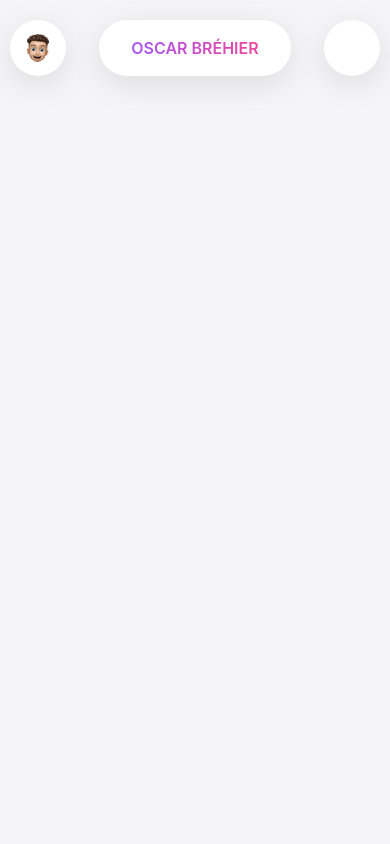
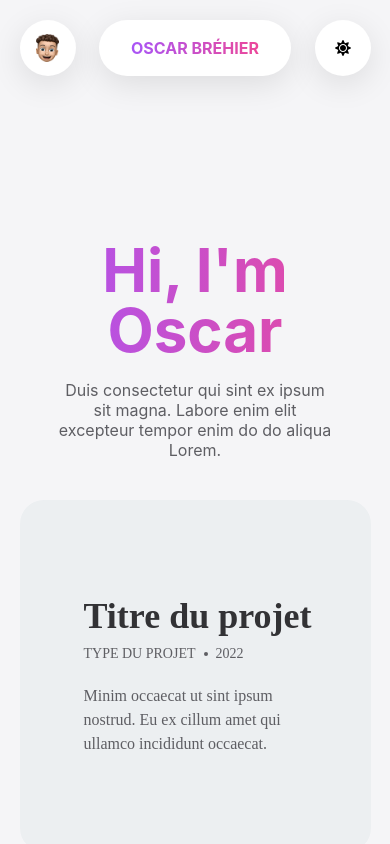
Before and after one commit to OscarBrehier/OscarBrehier-Website, a React (Create React App) app: page / in a window 390 px wide. Shown: the top 844 px of the page. Built offline with nearby package versions, Linux system fonts and the light colour scheme; a web font is replaced by a local one.

Commit message:
🎪 | Navbar, Project Container, Footer

```diff
--- a/src/App.js
+++ b/src/App.js
@@ -1,7 +1,7 @@
 import {useState} from 'react';
 import {BrowserRouter as Router, Routes, Route } from "react-router-dom";
 import {Acceuil, About} from './pages/index';
-import {Navbar} from './components/index';
+import {Navbar, Footer} from './components/index';
 
 const App = () => {
 
@@ -19,6 +19,8 @@ const App = () => {
                 <Route path="*" element={<div>404 - NOT FOUND</div>} />
             </Routes>
 
+            <Footer />
+
         </div>
 
       </div>
--- /dev/null
+++ b/src/components/Contact.js
@@ -0,0 +1,29 @@
+import {FaInstagram, FaDiscord} from 'react-icons/fa';
+import {AiFillGithub} from 'react-icons/ai';
+import {MdOutlineAlternateEmail} from 'react-icons/md';
+
+const Contact = () => {
+
+    const size = '1.8em';
+
+    return (
+
+        <div className="h-20 w-full mt-36 flex flex-col items-center justify-center space-y-20 ">
+            <div className="
+                md:w-[80%] w-full h-[inherit] bg-[#eceff1] rounded-3xl duration-700
+
+                sm:flex-row
+                flex items-center justify-center space-x-10
+            ">
+                <FaInstagram size={size}/>
+                <AiFillGithub size={size}/>
+                <FaDiscord size={size}/>
+                <MdOutlineAlternateEmail size={size}/>
+            </div>
+        </div>
+
+    );
+
+};
+
+export default Contact;
--- a/src/components/Elements/Container.js
+++ b/src/components/Elements/Container.js
@@ -10,7 +10,7 @@ const Container = ({children}) => {
                 2xl:w-[60%]
                 xl:w-[75%]
                 lg:w-[85%]
-                w-[95%]
+                w-[90%]
 
             ">
                 {children}
--- /dev/null
+++ b/src/components/Footer.js
@@ -0,0 +1,22 @@
+import {Container} from './index';
+
+const Footer = () => {
+
+    return (
+
+        <Container>
+            <div className="h-20 w-full flex justify-center">
+                <div className="
+                    md:w-[80%] w-full h-[inherit] bg-[#eceff1] rounded-tl-3xl rounded-tr-3xl
+                    flex items-center justify-center
+                ">
+                    <p className="text-[#5e5e63] text-sm">© 2022 Oscar Bréhier. MIT Licensed</p>
+                </div>
+            </div>
+        </Container>
+
+    );
+
+};
+
+export default Footer;
--- /dev/null
+++ b/src/components/Navigation/Button.js
@@ -0,0 +1,16 @@
+import {useState} from 'react';
+
+const Button = () => {
+
+
+    return (
+
+        <div className="w-56 h-12 mt-5 bg-[#FAFDFF] rounded-xl flex items-center justify-center" href='/'>
+            <p className="text-[#5e5e63] font-medium">Read more about this</p>
+        </div>
+
+    );
+
+};
+
+export default Button;
--- a/src/components/Navigation/Navbar.js
+++ b/src/components/Navigation/Navbar.js
@@ -1,4 +1,5 @@
 import {Container, Line} from '../index';
+import { FaMoon, FaSun } from 'react-icons/fa';
 import image from '../../assets/images/emojis/happy-f.png'
 
 const Navbar = () => {
@@ -15,11 +16,18 @@ const Navbar = () => {
                     </div>
                     <div className="h-[inherit] w-[100%] flex items-center justify-center">
                         <div className="h-14 w-48 bg-white rounded-full flex items-center justify-center shadow-[0_8px_32px_0_rgb(0,0,0,.10)] hover:cursor-pointer">
-                            <p className="uppercase font-semibold bg-clip-text bg-gradient-to-r from-purple-500 to-pink-500 text-transparent">Oscar Bréhier</p>
+                            <p className="uppercase font-bold bg-clip-text bg-gradient-to-r from-purple-500 to-pink-500 text-transparent">Oscar Bréhier</p>
                         </div>
                     </div>
-                    <div className="h-[inherit] w-auto flex items-center">
-                        <div className="h-14 w-14 bg-white rounded-full shadow-[0_8px_32px_0_rgb(0,0,0,.10)]"></div>
+                    <div className="h-[inherit] w-auto flex items-center cursor-pointer">
+                        <div className="h-14 w-14 bg-white rounded-full shadow-[0_8px_32px_0_rgb(0,0,0,.10)] flex items-center justify-center">
+                            {/* <div className="h-4 w-6 flex flex-col justify-between">
+                                <div className="h-[2px] rounded-full w-[inherit] bg-[#5e5e63]"></div>
+                                <div className="h-[2px] rounded-full w-[inherit] bg-[#5e5e63]"></div>
+                                <div className="h-[2px] rounded-full w-[inherit] bg-[#5e5e63]"></div>
+                            </div> */}
+                            <FaSun />
+                        </div>
                     </div>
                 </div>
             </Container>
--- /dev/null
+++ b/src/components/Projects/Project.js
@@ -0,0 +1,33 @@
+import image from '../../assets/images/emojis/happy-f.png';
+
+const Project = (props) => {
+
+    return (
+
+        <a
+            className="
+                md:w-[80%] w-full bg-[#eceff1] rounded-3xl duration-700
+                flex flex-col
+                hover:shadow-[0_8px_32px_0_rgb(0,0,0,.10)] hover:bg-[#f5f5f7]
+                sm:flex-row sm:h-[22rem]
+        ">
+            <div className="sm:h-[inherit] sm:w-[100%] h-[22rem] w-full">
+                <div className="flex flex-col justify-center h-[inherit] ml-16">
+                    <p className="text-4xl font-semibold text-[#323235]">{props.titre}</p>
+                    <p className="text-sm uppercase mt-2 text-[#5e5e63] flex items-center">
+                        {props.type}
+                        <div className="w-1 h-1 bg-[#5e5e63] rounded-full mx-2"></div>
+                        {props.date}
+                    </p>
+                    <p className="text-[#5e5e63] mt-5 w-[70%]">
+                        {props.description}
+                    </p>
+                </div>
+            </div>
+        </a>
+
+    );
+
+};
+
+export default Project;
--- /dev/null
+++ b/src/components/Projects/ProjectContainer.js
@@ -0,0 +1,19 @@
+import {Container, Project} from '../index';
+
+const ProjectContainer = () => {
+
+    return (
+
+        <div className="h-auto w-full mb-36 mt-10 flex flex-col items-center justify-center space-y-20">
+            <Project
+                titre='Titre du projet'
+                type='Type du projet'
+                date='2022'
+                description='Minim occaecat ut sint ipsum nostrud. Eu ex cillum amet qui ullamco incididunt occaecat.' />
+        </div>
+
+    );
+
+};
+
+export default ProjectContainer;
--- a/src/components/index.js
+++ b/src/components/index.js
@@ -6,3 +6,8 @@ export { default as Navbar } from './Navigation/Navbar';
 export { default as Container } from './Elements/Container';
 export { default as Divider } from './Elements/Divider';
 export { default as Line } from './Elements/Line';
+export { default as ProjectContainer } from './Projects/ProjectContainer';
+export { default as Project } from './Projects/Project';
+export { default as Button } from './Navigation/Button';
+export { default as Contact } from './Contact';
+export { default as Footer } from './Footer';
--- a/src/index.css
+++ b/src/index.css
@@ -12,7 +12,7 @@ body {
 }
 
 ::-webkit-scrollbar-track {
-  background: #cdc6be;
+  background: #f5f5f7;
 }
 
 ::-webkit-scrollbar-thumb {
--- a/src/pages/Acceuil.js
+++ b/src/pages/Acceuil.js
@@ -1,14 +1,24 @@
 import { useState } from 'react';
-import {Container} from '../components/index';
+import {Container, ProjectContainer} from '../components/index';
 
 const Acceuil = () => {
 
     return (
-      <>
-        <Container>
-
-        </Container>
-      </>
+        <>
+            <Container>
+                <div className="h-auto w-full mt-36 font-sf_display">
+                    <div className="flex flex-col items-center text-center">
+                        <p className="md:text-7xl text-6xl font-bold bg-clip-text bg-gradient-to-r from-purple-500 to-pink-500 text-transparent">
+                            Hi, I'm Oscar
+                        </p>
+                        <p className="text-[16px] md:w-[45%] sm:w-[55%] w-[80%] mt-5 leading-tight text-[#5e5e63]">
+                            Duis consectetur qui sint ex ipsum sit magna. Labore enim elit excepteur tempor enim do do aliqua Lorem.
+                        </p>
+                    </div>
+                </div>
+                <ProjectContainer />
+            </Container>
+        </>
     );
 
 };
```
